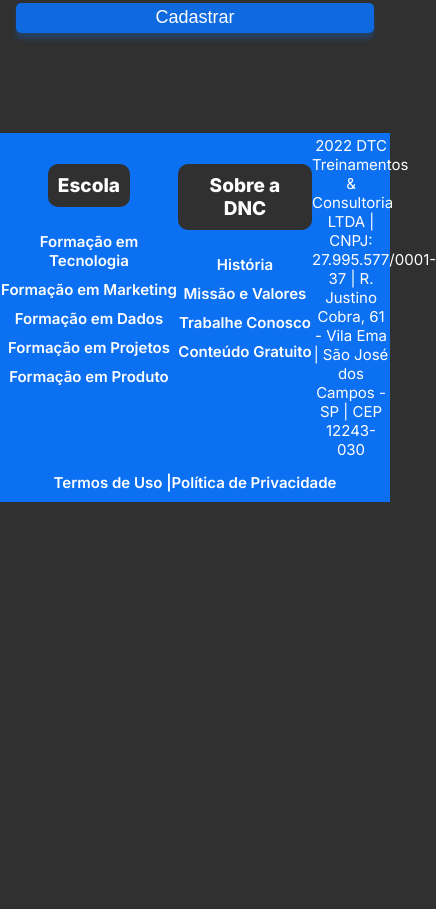
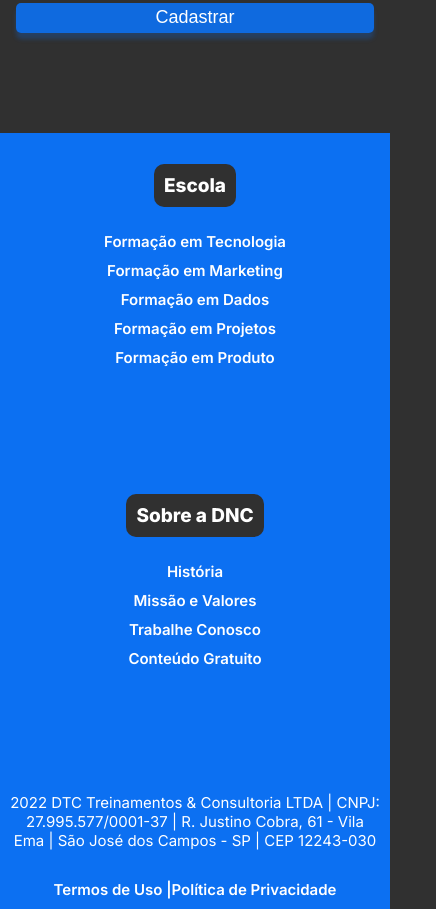
Before and after one commit to Ribeirojp01/Bootcamp-dnc, a plain HTML site: page index.html in a window 390 px wide. Shown: the part 1152-2061 px from the top of the page, 436 px wide, since content can reach past the window. Before the commit the page ends 1654 px from the top, so only its background shows below. Drawn offline with Linux system fonts and the light colour scheme.

Commit message:
Adicionando media query no footer

```diff
--- a/style.css
+++ b/style.css
@@ -299,4 +299,15 @@
             .checkbox-itens label{
                 font-size: 15px;
             }
+
+            /* Footer para Mobile */
+
+            footer .linha1{
+                flex-direction: column;
+            }
+
+            footer .endereço{
+                width: 95%;
+                margin-bottom: 20px;
+            }
         }
```
